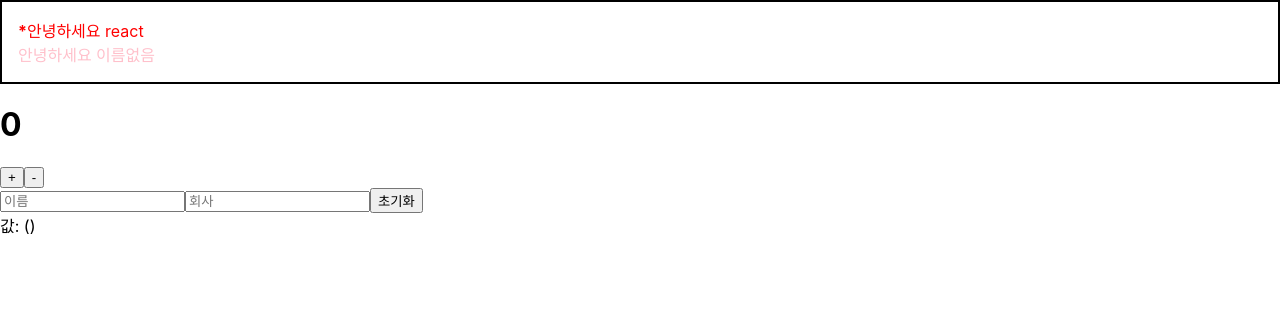
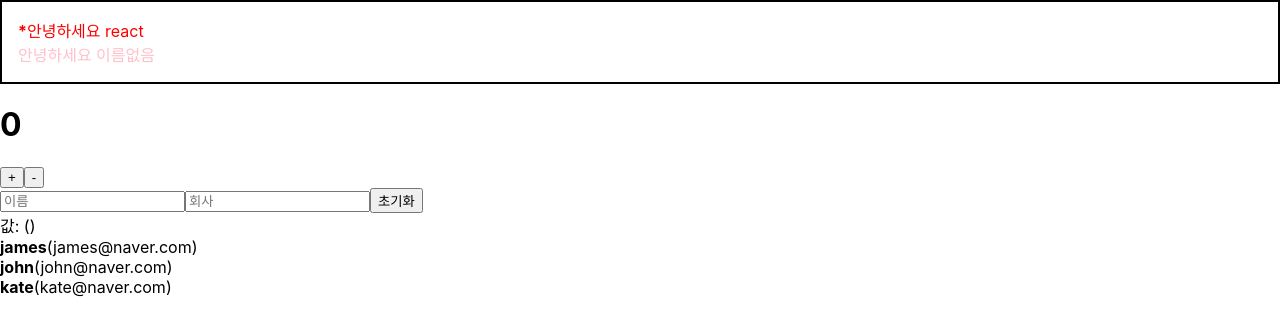
Before and after one commit to NewEgoDoc/ReactTodo-, a React (Create React App) app: page / in a window 1280 px wide. Shown: the top 334 px of the page. Built offline with nearby package versions, Linux system fonts and the light colour scheme.

Commit message:
배열 렌더링

```diff
--- a/src/App.js
+++ b/src/App.js
@@ -3,6 +3,7 @@
 import Wrapper from './Wrapper';
 import Counter from './Counter';
 import InputStream from './InputSample';
+import UserList from './UserList'
 
 function App() {
   return (
@@ -13,6 +14,7 @@
     </Wrapper>
     <Counter />
     <InputStream />
+    <UserList/>
    </>
   )
 }
--- /dev/null
+++ b/src/UserList.js
@@ -0,0 +1,39 @@
+import React from 'react'
+
+function User({user}){
+    return(
+        <div>
+            <b>{user.username}</b><span>({user.email})</span>
+        </div>
+    );
+}
+
+
+function UserList(){
+    const users = [
+        {
+            id: 1,
+            username: 'james',
+            email: 'james@naver.com'
+        },
+        {
+            id: 2,
+            username: 'john',
+            email: 'john@naver.com'
+        },
+        {
+            id: 3,
+            username: 'kate',
+            email: 'kate@naver.com'
+        }
+    ]
+    return (
+        <div>
+            {users.map(user => (
+                <User user={user}/>
+            ))}
+        </div>
+    );
+}
+
+export default UserList;
```
